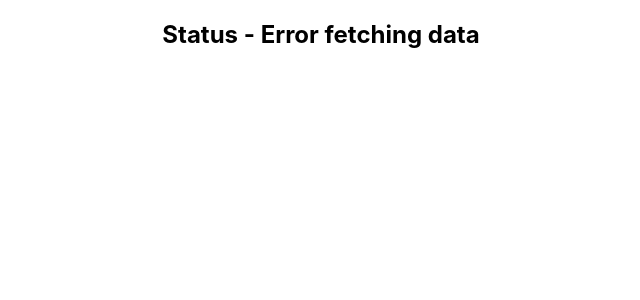
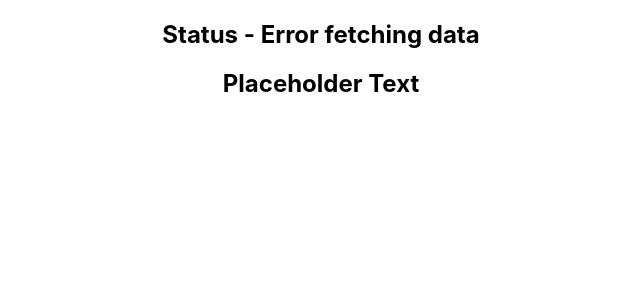
Before and after one commit to devmishra88/React-TypeScript, a React (Create React App) app: page / in a window 1280 px wide. Shown: the top 300 px of the page, without its empty margins (319-959 px from the left). Built offline with nearby package versions, Linux system fonts and the light colour scheme.

Commit message:
children props typecasting applied

```diff
--- a/src/App.tsx
+++ b/src/App.tsx
@@ -1,6 +1,7 @@
 import "./App.css";
 
 import { Greet } from "./components/Greet";
+import { Heading } from "./components/Heading";
 import { Person } from "./components/Person";
 import { PersonList } from "./components/PersonList";
 import { Status } from "./components/Status";
@@ -31,6 +32,7 @@
       <Person name={personName} />
       <PersonList names={nameList}/> */}
       <Status status="error"/>
+      <Heading>Placeholder Text</Heading>
     </div>
   );
 }
--- /dev/null
+++ b/src/components/Heading.tsx
@@ -0,0 +1,8 @@
+type HeadingProps = {
+    children:string
+}
+export const Heading = (props:HeadingProps) => {
+  return (
+    <div><h2>{props.children}</h2></div>
+  )
+}
```
